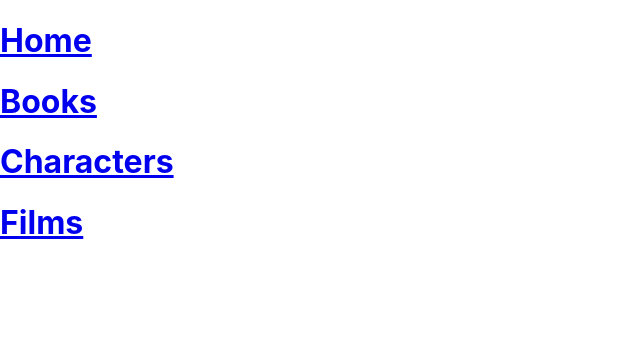
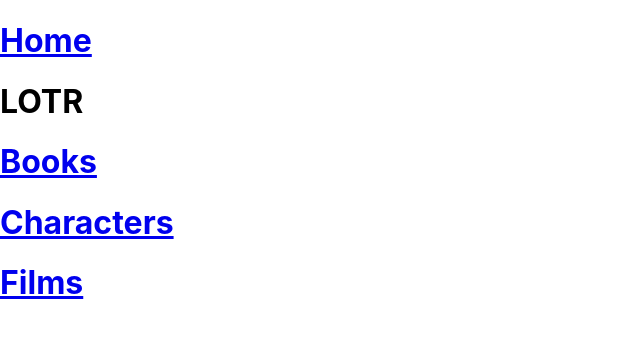
Before and after one commit to BrendenSeifried/LOTR, a React (Create React App) app: page / in a window 1280 px wide. Shown: the top 338 px of the page, without its empty margins (0-640 px from the left). Built offline with nearby package versions, Linux system fonts and the light colour scheme.

Commit message:
passing test now

```diff
--- a/src/views/Main/Main.js
+++ b/src/views/Main/Main.js
@@ -6,6 +6,8 @@
 export default function Main() {
   return (
     <div className='nameofstuff'>
+
+      <h1>LOTR</h1>
       <NavLink exact to = {'/books'}>
         <h1>Books</h1>
       </NavLink>
```
Also changed, not shown: 1 other file (tests, documents, lock files or other folders).
